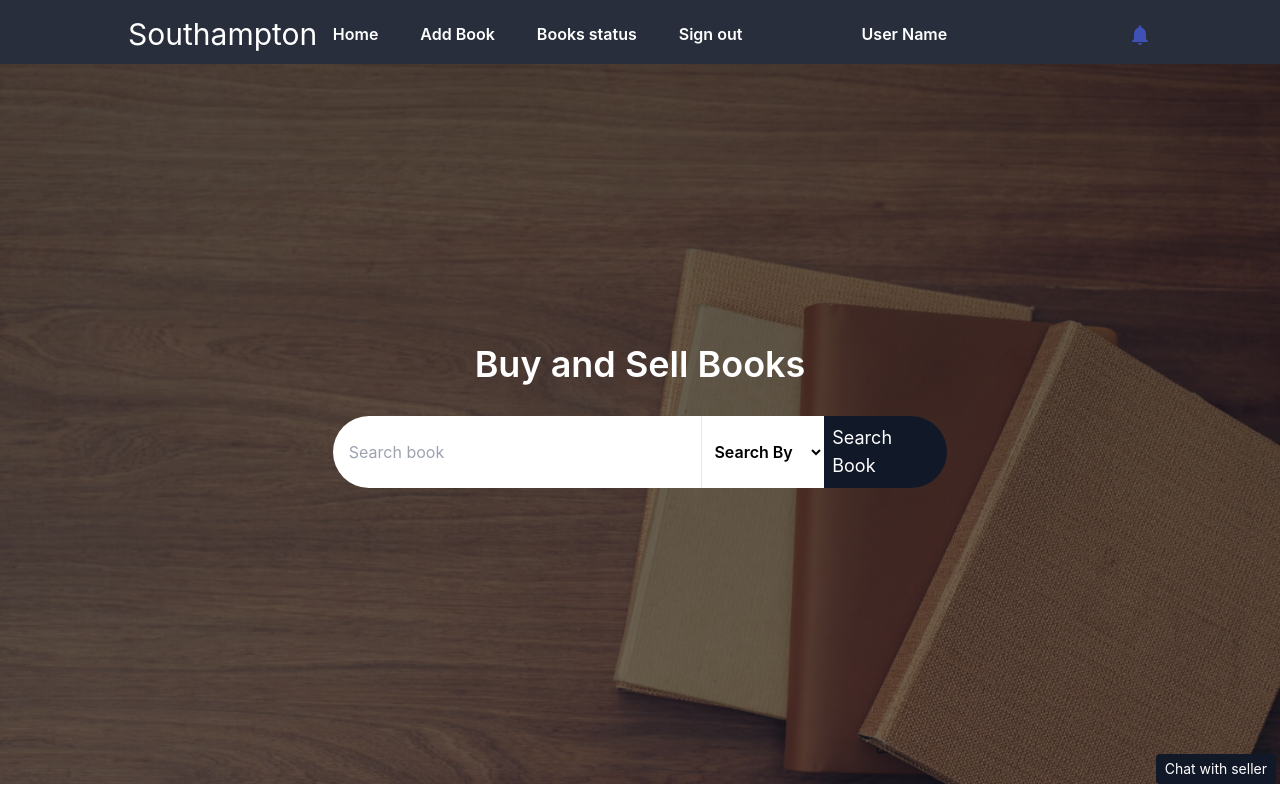
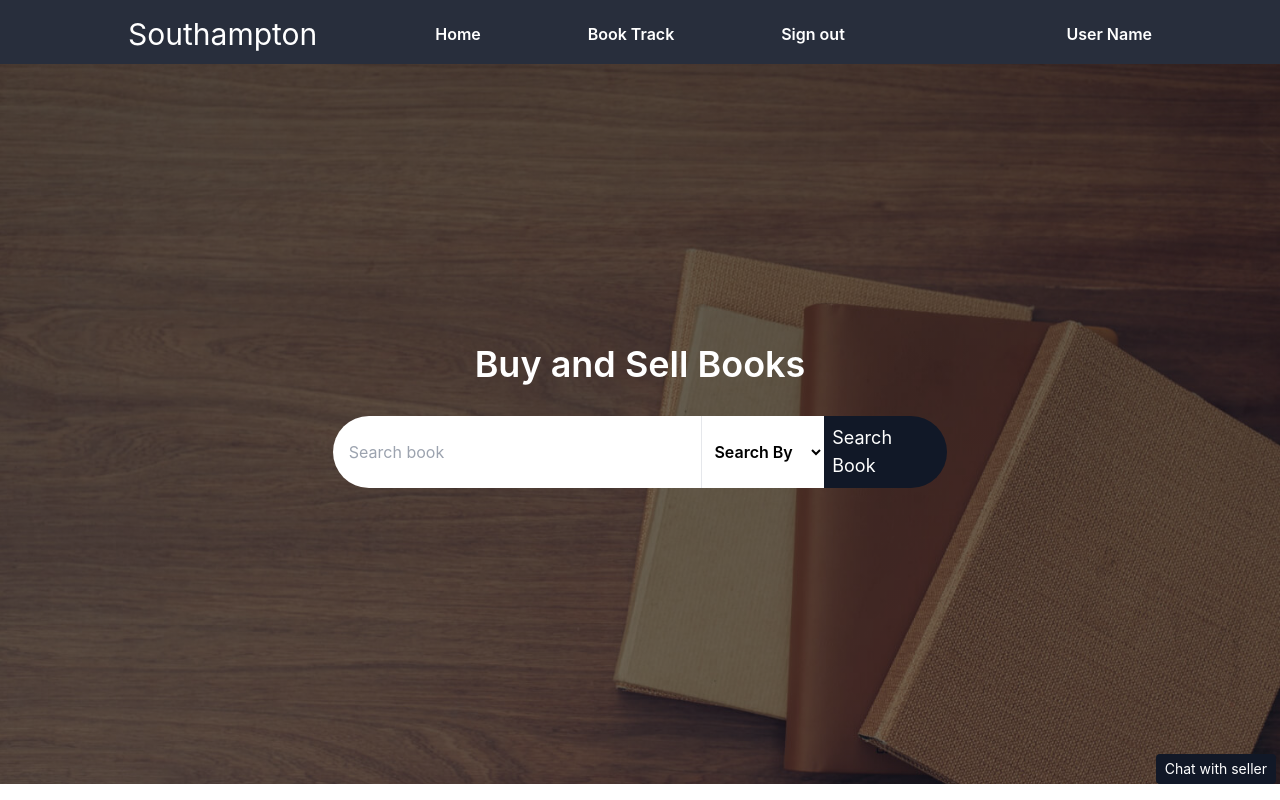
Before and after one commit to alirazagcu/book-management, a React (Create React App) app: page /books in a window 1280 px wide. Shown: the top 800 px of the page. Built offline with nearby package versions, Linux system fonts and the light colour scheme; sample sign-in values are in the browser's storage.

Commit message:
Add routing

```diff
--- a/package.json
+++ b/package.json
@@ -10,6 +10,7 @@
     "@testing-library/user-event": "^12.1.10",
     "axios": "^0.21.1",
     "bootstrap": "^4.6.0",
+    "jwt-decode": "^3.1.2",
     "popper.js": "^1.16.1",
     "react": "^17.0.1",
     "react-bootstrap": "^1.5.2",
--- a/src/App.js
+++ b/src/App.js
@@ -3,8 +3,10 @@ import Signin from './pages/signIn/signIn'
 import Books from './pages/books/books'
 import Addbook from './pages/addBook/addBook'
 import BookStatus from './pages/bookStatus/bookStatus'
+import TrackBook from './pages/bookStatus/buyerBookStatus';
 import "./components-builtin/@vuexy/rippleButton/RippleButton";
 import store from "./store/index";
+import PrivateRoute from './components/PrivateRoute';
 import { Provider } from "react-redux";
 
 import {
@@ -19,15 +21,16 @@ function App() {
   return (
     <Provider store={store}>
     <Router>
-    <div className="App">
-      <Switch>
-         <Route path="/" exact component={Signup}/>
-         <Route path="/sign-in" component={Signin}/>
-         <Route path="/books" component={Books}/>
-         <Route path="/add-book" component={Addbook}/>
-         <Route path="/book-status" component={BookStatus}/>
-         </Switch>
-    </div>
+      <div className="App">
+        <Switch>
+          <PrivateRoute component={Signup} publicValue ={true} userRole={"both"}  path="/" exact />
+          <PrivateRoute component={Books} publicValue ={false} userRole={"both"} path="/books" exact/>
+          <PrivateRoute component={Signin} publicValue ={true} userRole={"both"} path="/sign-in" exact/>
+          <PrivateRoute component={Addbook} publicValue ={false} userRole={"buyer"} path="/add-book" exact/>
+          <PrivateRoute component={BookStatus} publicValue ={false} userRole={"seller"} path="/book-status" exact/>
+          <PrivateRoute component={TrackBook} publicValue ={false} userRole={"both"} path="/book-track" exact/>
+        </Switch>
+      </div>
     </Router>
     </Provider>
   );
--- /dev/null
+++ b/src/components/PrivateRoute.js
@@ -0,0 +1,27 @@
+import React from 'react';
+import { Route, Redirect } from 'react-router-dom';
+import jwt_decode from "jwt-decode";
+
+const PrivateRoute = ({component: Component, publicValue, userRole, ...rest}) => {
+    const token = window.localStorage.getItem('token');
+    let decodedToken = {}
+    let roleFromToken = ""
+    if(token){
+        decodedToken = jwt_decode(token);
+        const {role} = decodedToken;
+        roleFromToken = role
+    }
+    return (
+        <Route {...rest} render={props => (
+            token || publicValue
+                ? userRole === "both"
+                    ? <Component {...props} />
+                    : userRole === roleFromToken
+                        ? <Component {...props} />
+                        : <Redirect to="/" />
+                : <Redirect to="/" />
+        )} />
+    );
+};
+
+export default PrivateRoute;
--- a/src/components/navBar/navBar.js
+++ b/src/components/navBar/navBar.js
@@ -1,6 +1,7 @@
-import { useState} from "react"
+import { useState, useEffect} from "react"
 import Para from '../../components/paragrapgh/para'
 import BookNotification from "../notificationMessage/bookNotification"
+import jwt_decode from "jwt-decode";
 import {
   BrowserRouter as Router,
   Switch,
@@ -9,6 +10,18 @@ import {
 } from "react-router-dom";
 function Nav(props) {
   const[showMenu , setShowMenu]=useState(false);
+  const [role, setRole] = useState("buyer");
+  useEffect(()=> {
+    const token = window.localStorage.getItem('token');
+    let decodedToken = {}
+    let roleFromToken = ""
+    if(token){
+        decodedToken = jwt_decode(token);
+        const {role} = decodedToken;
+        roleFromToken = role
+        setRole(roleFromToken)
+    }
+  }, [])
     return (
       <>
 
@@ -17,20 +30,35 @@ function Nav(props) {
             <div className="logo w-1/5">
                 <h1 className="text-2xl lg:text-3xl xl:text-3xl 2xl:text-3xl text-semibold">Southampton</h1>
             </div>
+            {
+              role === "seller" ?
             <div className="w-2/5 font-semibold hidden lg:block xl:block 2xl:block">
                 <ul className="flex justify-between ">
                     <li className="cursor-pointer hover:text-blue-400 border-b border-transparent hover:border-white transition duration-500 ease-in-out"><Link to="/books">Home</Link></li>
                     <li className="cursor-pointer hover:text-blue-400 border-b border-transparent hover:border-white transition duration-500 ease-in-out "><Link to="/add-book">Add Book</Link></li>
                     <li className="cursor-pointer hover:text-blue-400 border-b border-transparent hover:border-white transition duration-500 ease-in-out "><Link to="/book-status">Books status</Link></li>
+                    <li className="cursor-pointer hover:text-blue-400 border-b border-transparent hover:border-white transition duration-500 ease-in-out "><Link to="/book-track">Book Track</Link></li>
                     <li className="cursor-pointer hover:text-blue-400 border-b border-transparent hover:border-white transition duration-500 ease-in-out"><Link to="/">Sign out</Link></li>
                 </ul>
             </div>
+            :
+            <div className="w-2/5 font-semibold hidden lg:block xl:block 2xl:block">
+                <ul className="flex justify-between ">
+                    <li className="cursor-pointer hover:text-blue-400 border-b border-transparent hover:border-white transition duration-500 ease-in-out"><Link to="/books">Home</Link></li>
+                    <li className="cursor-pointer hover:text-blue-400 border-b border-transparent hover:border-white transition duration-500 ease-in-out "><Link to="/book-track">Book Track</Link></li>
+                    <li className="cursor-pointer hover:text-blue-400 border-b border-transparent hover:border-white transition duration-500 ease-in-out"><Link to="/">Sign out</Link></li>
+                </ul>
+            </div>
+            }
             <div className="font-semibold w-1/5 text-right hidden lg:block xl:block 2xl:block">
                 <Para text="User Name"/>
              </div>
+             {
+               role === "seller" &&
              <div className="font-semibold w-1/5 text-right hidden lg:block xl:block 2xl:block">
                 <BookNotification/>
              </div>
+            }
              <div className="hover:text-blue-500 text-xl pt-1 block lg:hidden xl:hidden 2xl:hidden" onClick={()=>{setShowMenu(true)}}>
               <p ><i class="fa fa-bars" aria-hidden="true"></i></p>
                </div>
```
Also changed, not shown: 1 other file (tests, documents, lock files or other folders).
